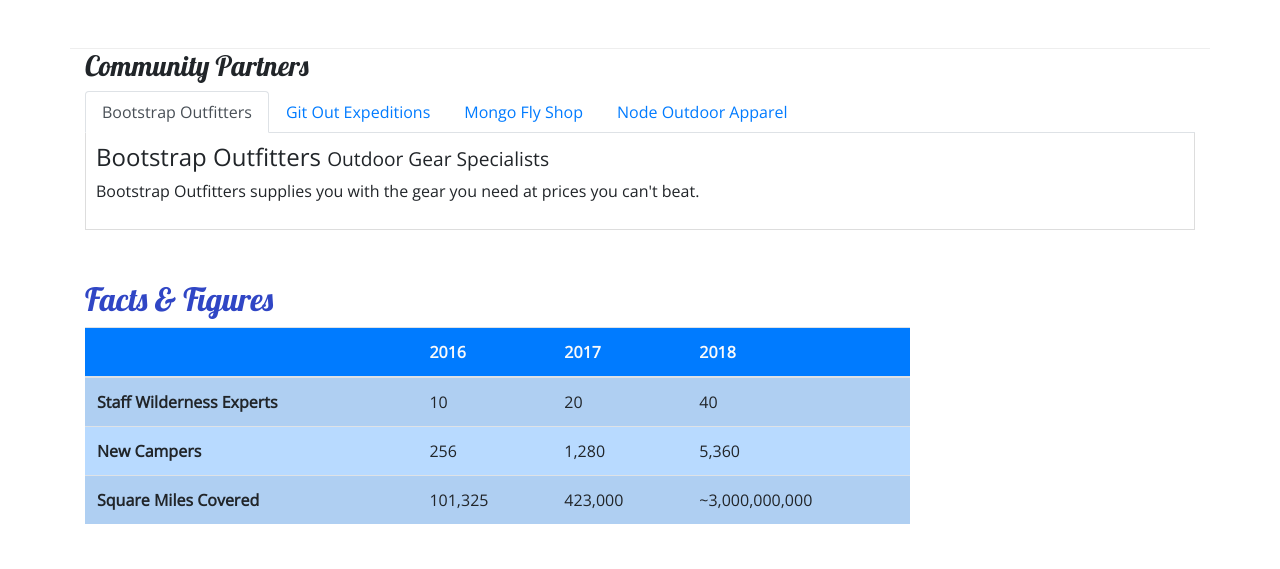
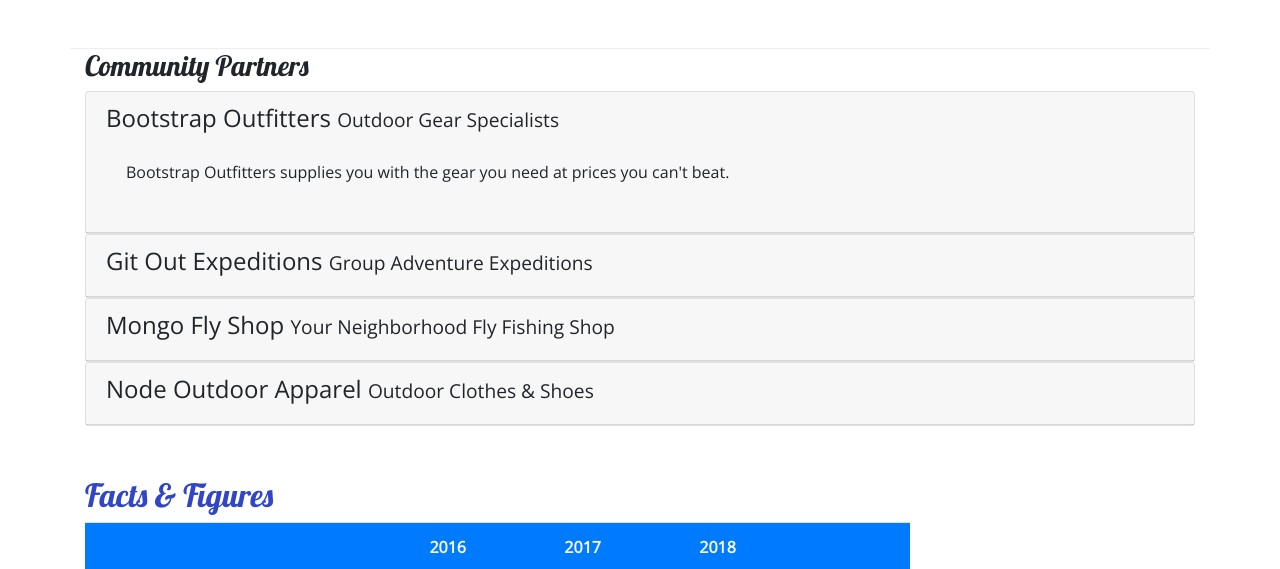
Before and after one commit to NoblesMMXX/NucampProject, a website: page aboutus.html in a window 1280 px wide. Shown: the part 880-1449 px from the top of the page. Drawn offline with nearby package versions, Linux system fonts and the light colour scheme.

Commit message:
Accordion

```diff
--- a/aboutus.html
+++ b/aboutus.html
@@ -102,28 +102,49 @@
             <div class="row">
                 <div class="col">
                     <h3>Community Partners</h3>
-                    <ul class="nav nav-tabs">
-                        <li class="nav-item"><a class="nav-link active" href="#bootstrap" role="tab" data-toggle="tab">Bootstrap Outfitters</a></li>
-                        <li class="nav-item"><a class="nav-link" href="#git" role="tab" data-toggle="tab">Git Out Expeditions</a></li>
-                        <li class="nav-item"><a class="nav-link" href="#mongo" role="tab" data-toggle="tab">Mongo Fly Shop</a></li>
-                        <li class="nav-item"><a class="nav-link" href="#node" role="tab" data-toggle="tab">Node Outdoor Apparel</a></li>
-                    </ul>
-                    <div class="tab-content">
-                        <div role="tabpanel" class="tab-pane fade show active" id="bootstrap">
-                            <h4>Bootstrap Outfitters <small>Outdoor Gear Specialists</small></h4>
-                            <p class="d-none d-sm-block">Bootstrap Outfitters supplies you with the gear you need at prices you can't beat.</p>
+                    <div id="accordion">
+                        <div class="card">
+                            <div role="tab" class="card-header">
+                                <h4><a data-toggle="collapse" data-target="#bootstrap">Bootstrap Outfitters <small>Outdoor Gear Specialists</small></a></h4>
+                                <div class="collapse show" id="bootstrap" data-parent="#accordion">
+                                    <div class="card-body">
+                                        <p class="d-none d-sm-block">Bootstrap Outfitters supplies you with the gear you need at prices you can't beat.</p>
+                                    </div>
+                                </div>
+                            </div>
                         </div>
-                        <div role="tabpanel" class="tab-pane fade" id="git">
-                            <h4>Git Out Expeditions <small>Group Adventure Expeditions</small></h4>
-                            <p class="d-none d-sm-block">Join Git Out Expeditions to explore new horizons with a group of other adventurers!</p>
+
+                        <div class="card">
+                            <div role="tab" class="card-header">
+                                <h4><a class="collapsed" data-toggle="collapse" data-target="#git"></a>Git Out Expeditions <small>Group Adventure Expeditions</small></h4>
+                                <div class="collapse" id="git" data-parent="#accordion">
+                                    <div class="card-body">
+                                        <p class="d-none d-sm-block">Join Git Out Expeditions to explore new horizons with a group of other adventurers!</p>
+                                    </div>
+                                </div>
+                            </div>
                         </div>
-                        <div role="tabpanel" class="tab-pane fade" id="mongo">
-                            <h4>Mongo Fly Shop <small>Your Neighborhood Fly Fishing Shop.</small></h4>
-                            <p class="d-none d-sm-block">Need a new fishing pole, a tacklebox, or flies of all kinds? Stop by Mongo Fly Shop.</p>
+
+                        <div class="card">
+                            <div role="tab" class="card-header">
+                                <h4><a class="collapsed" data-toggle="collapse" data-target="#mongo"></a>Mongo Fly Shop <small>Your Neighborhood Fly Fishing Shop</small></h4>
+                                <div class="collapse" id="mongo" data-parent="#accordion">
+                                    <div class="card-body">
+                                        <p class="d-none d-sm-block">Need a new fishing pole, a tacklebox, or flies of all kinds? Stop by Mongo Fly Shop.</p>
+                                    </div>
+                                </div>
+                            </div>
                         </div>
-                        <div role="tabpanel" class="tab-pane fade" id="node">
-                            <h4>Node Outdoor Apparel <small>Outdoor Clothes & Shoes</small></h4>
-                            <p class="d-none d-sm-block">From polar fleeces to swimsuits, hiking boots to waders, a visit to Node will be sure to get you covered.</p>
+
+                        <div class="card">
+                            <div role="tab" class="card-header">
+                                <h4><a class="collapsed" data-toggle="collapse" data-target="#node"></a>Node Outdoor Apparel <small>Outdoor Clothes & Shoes</small></h4>
+                                <div class="collapse" id="node" data-parent="#accordion">
+                                    <div class="card-body">
+                                        <p class="d-none d-sm-block">From polar fleeces to swimsuits, hiking boots to waders, a visit to Node will be sure to get you covered.</p>
+                                    </div>
+                                </div>
+                            </div>
                         </div>
                     </div>
                 </div>
--- a/css/styles.css
+++ b/css/styles.css
@@ -35,9 +35,3 @@ header h2{
 .navbar {
     background-color: #901cad;
 }
-
-.tab-content {
-    border: 1px solid #DDD;
-    border-top: none;
-    padding: 10px;
-}
```
